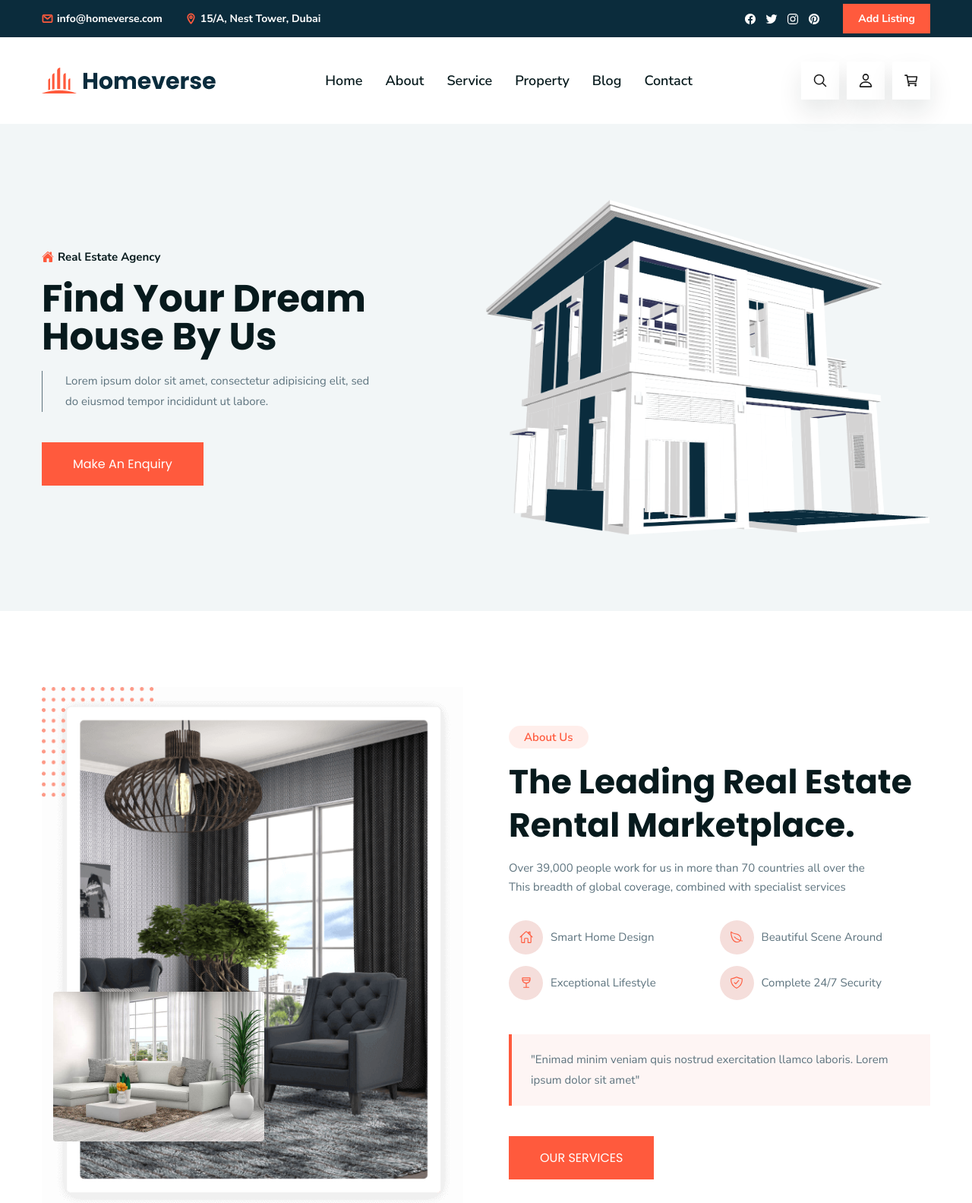
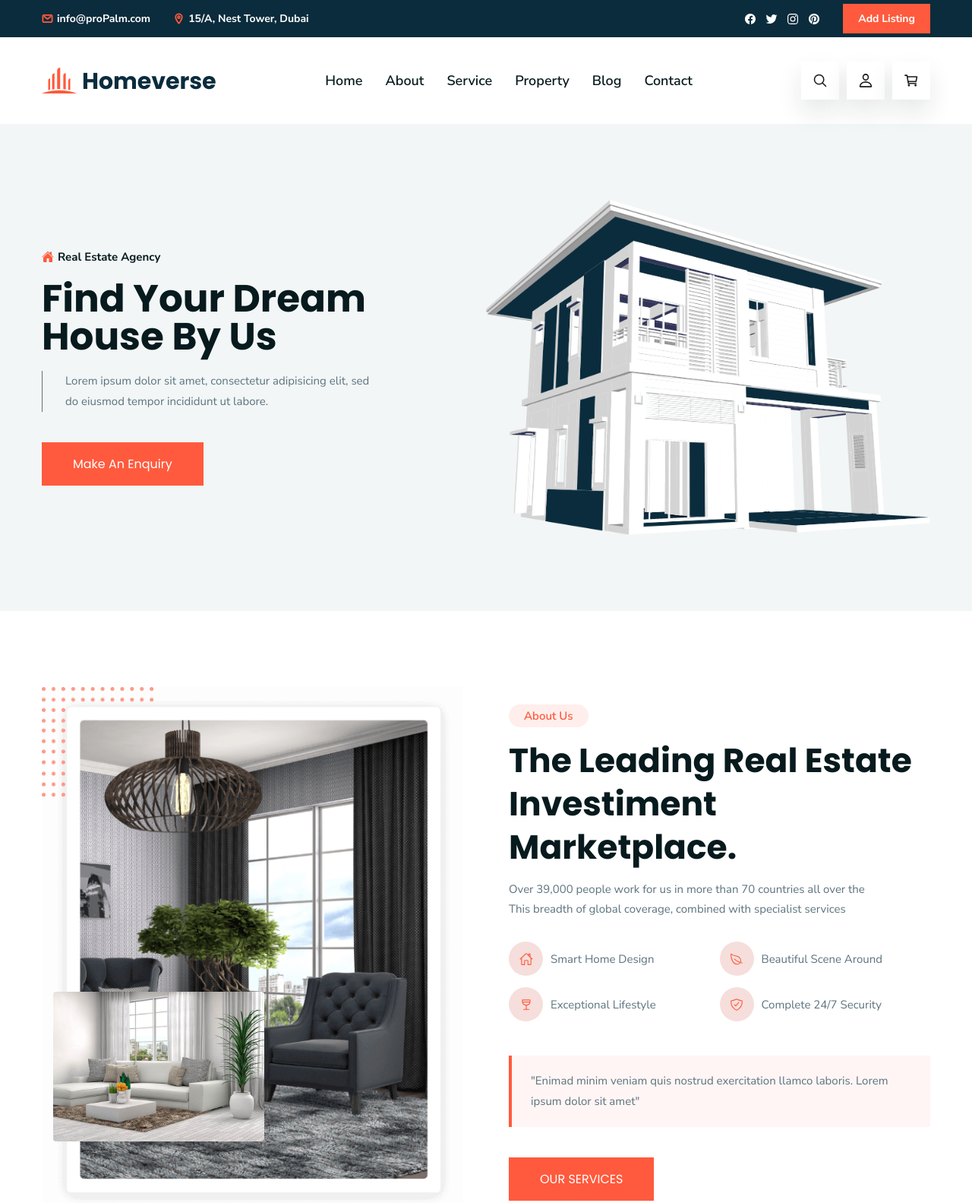
Before and after one commit to bmuhamood/frontendrealestate, a plain HTML site: page index.html in a window 1280 px wide. Shown: the top 1583 px of the page at 76% size. Drawn offline with nearby package versions, Linux system fonts and the light colour scheme.

```diff
--- a/index.html
+++ b/index.html
@@ -46,7 +46,7 @@
             <a href="mailto:info@homeverse.com" class="header-top-link">
               <ion-icon name="mail-outline"></ion-icon>
 
-              <span>info@homeverse.com</span>
+              <span>info@proPalm.com</span>
             </a>
           </li>
 
@@ -241,7 +241,7 @@
 
             <p class="section-subtitle">About Us</p>
 
-            <h2 class="h2 section-title">The Leading Real Estate Rental Marketplace.</h2>
+            <h2 class="h2 section-title">The Leading Real Estate Investiment Marketplace.</h2>
 
             <p class="about-text">
               Over 39,000 people work for us in more than 70 countries all over the This breadth of global coverage,
```
